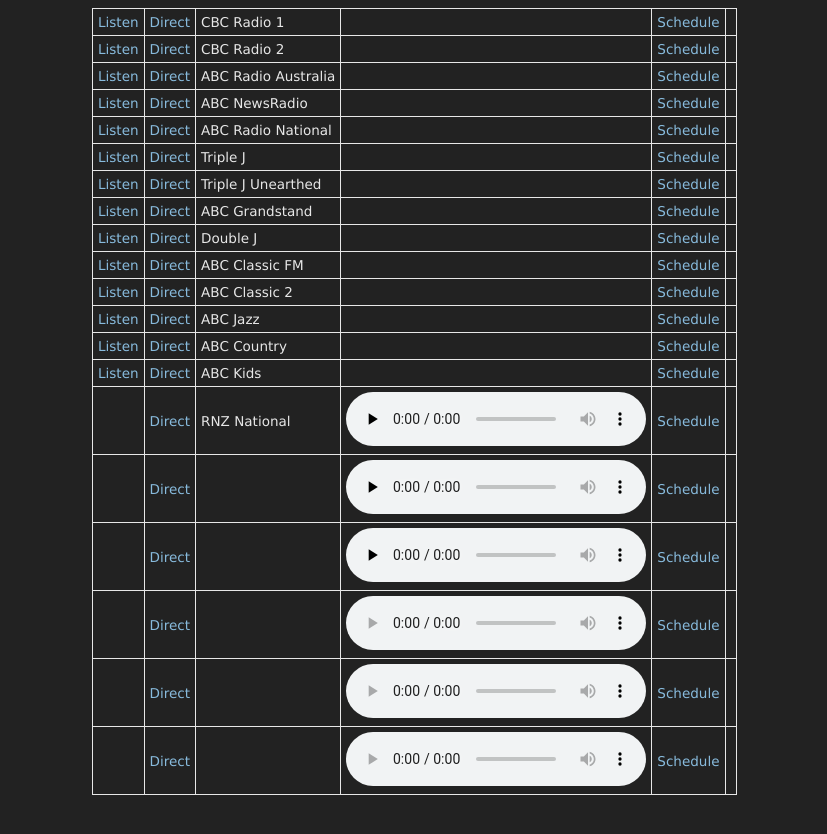
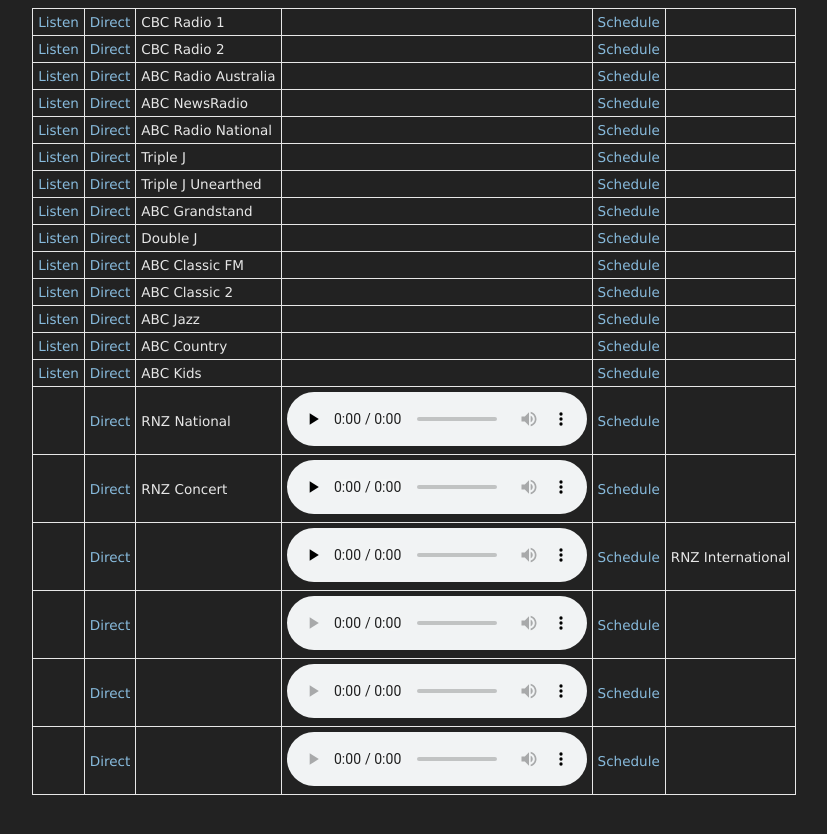
Before and after one commit to danburd/danburd.github.io, a Jekyll site: the page commonwealth.html, which Jekyll copies as it is, in a window 1280 px wide. Shown: the top 834 px of the page, without its empty margins (221-1048 px from the left). Built offline with Jekyll 4.4.1, drawn with Linux system fonts in a browser that asks for light colours.

Commit message:
Update commonwealth.html

```diff
--- a/commonwealth.html
+++ b/commonwealth.html
@@ -138,7 +138,7 @@
   <tr>
    <td></td>
    <td><a href="https://stream-ice.radionz.co.nz/concert.mp3" type="audio/mpeg">Direct</a></td>
-   <td></td>
+   <td>RNZ Concert</td>
    <td><audio controls preload="none"><source src="https://stream-ice.radionz.co.nz/concert.mp3" type="audio/mpeg"></audio></td>
    <td><a href="https://www.radionz.co.nz/audio/live/concert">Schedule</a></td>
    <td></td>
@@ -149,7 +149,7 @@
    <td></td>
    <td><audio controls preload="none"><source src="https://stream-ice.radionz.co.nz/international.mp3" type="audio/mpeg"></audio></td>
    <td><a href="https://www.radionz.co.nz/audio/live/international">Schedule</a></td>
-   <td></td>
+   <td>RNZ International</td>
   </tr>
   <tr>
    <td></td>
```
